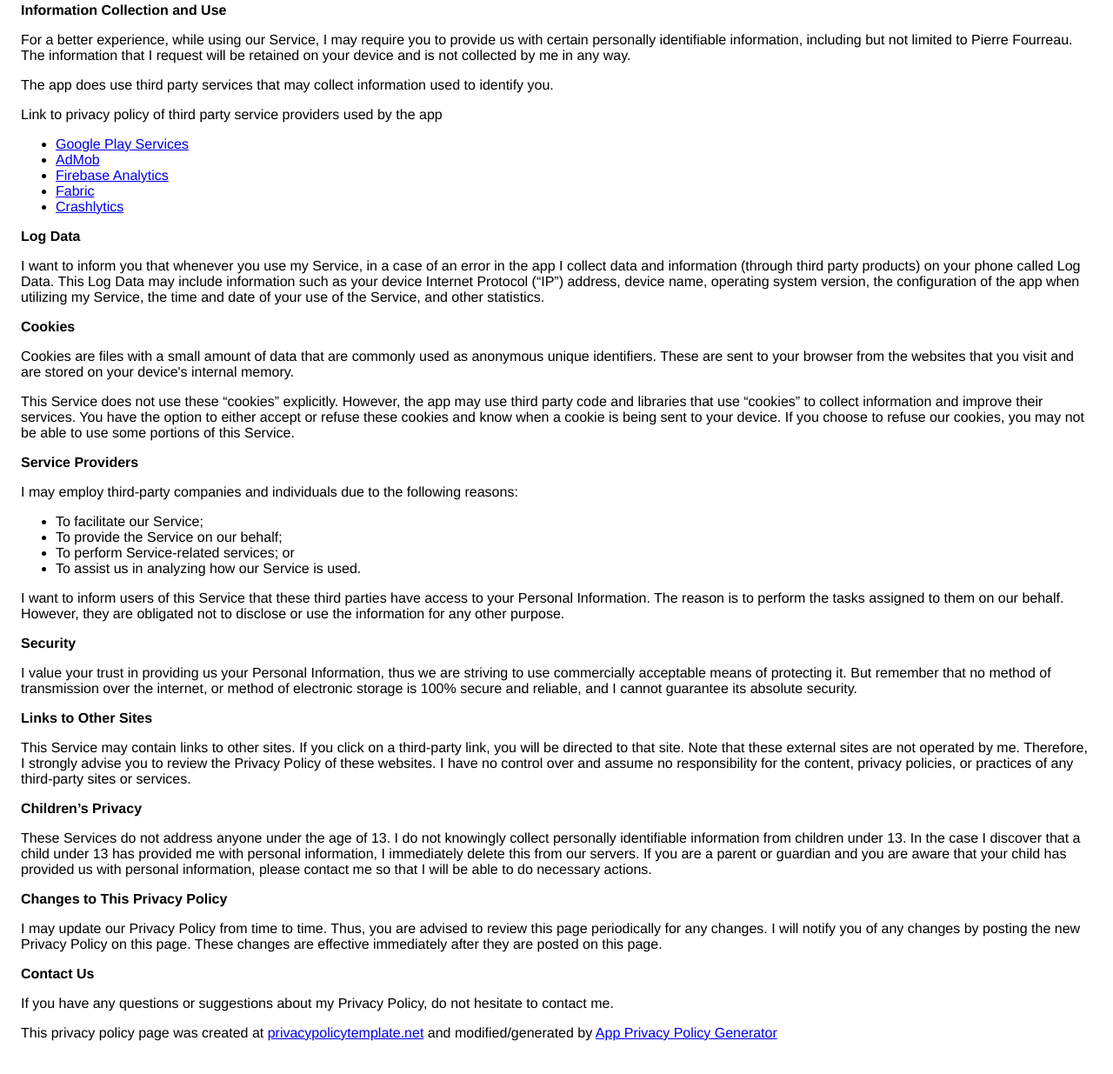
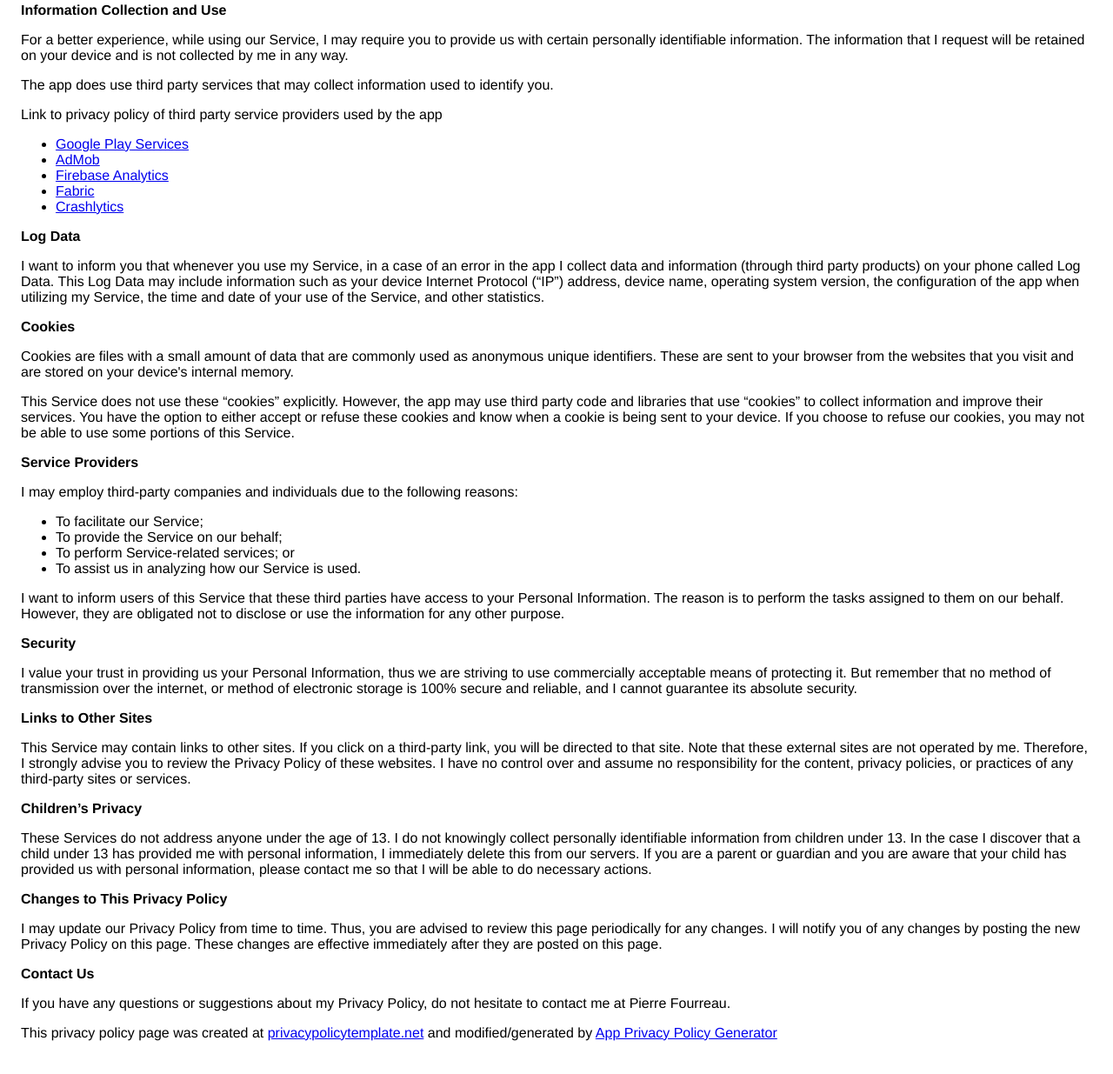
Before and after one commit to PierreFourreau/PierreFourreau.github.io, a plain HTML site: page francoisdamiens_privacy_policy.html in a window 1280 px wide. Shown: the part 261-1496 px from the top of the page at 87% size. Drawn offline with Linux system fonts and the light colour scheme.

Commit message:
add policy

```diff
--- a/francoisdamiens_privacy_policy.html
+++ b/francoisdamiens_privacy_policy.html
@@ -1,46 +1,122 @@
-<!DOCTYPE html><html> <head> <meta charset="utf-8"> <meta name="viewport" content="width=device-width"> <title>Privacy Policy</title> <style>body{font-family: "Helvetica Neue", Helvetica, Arial, sans-serif; padding:1em;}</style></head> <body><h2>Privacy Policy</h2> <p>  built the Francois Damiens Box app as an Open Source app. This SERVICE is provided by  at no cost and is intended for use as is.
-                  </p> <p>This page is used to inform visitors regarding my policies with the collection, use, and
-                    disclosure of Personal Information if anyone decided to use my Service.
-                  </p> <p>If you choose to use my Service, then you agree to the collection and use of information in relation
-                    to this policy. The Personal Information that I collect is used for providing and improving the
-                    Service. I will not use or share your information with anyone except as described
-                    in this Privacy Policy.
-                  </p> <p>The terms used in this Privacy Policy have the same meanings as in our Terms and Conditions, which is accessible
-                    at Francois Damiens Box unless otherwise defined in this Privacy Policy.
-                  </p> <p><strong>Information Collection and Use</strong></p> <p>For a better experience, while using our Service, I may require you to provide us with certain
-                    personally identifiable information, including but not limited to Pierre Fourreau. The information that I request will be retained on your device and is not collected by me in any way.
-                  </p> <p>The app does use third party services that may collect information used to identify you.</p> <div><p>Link to privacy policy of third party service providers used by the app</p> <ul><li><a href="https://www.google.com/policies/privacy/" target="_blank">Google Play Services</a></li> <li><a href="https://support.google.com/admob/answer/6128543?hl=en" target="_blank">AdMob</a></li> <li><a href="https://firebase.google.com/policies/analytics" target="_blank">Firebase Analytics</a></li> <li><a href="https://fabric.io/privacy" target="_blank">Fabric</a></li> <li><a href="http://try.crashlytics.com/terms/privacy-policy.pdf" target="_blank">Crashlytics</a></li> <!----></ul></div> <p><strong>Log Data</strong></p> <p> I want to inform you that whenever you use my Service, in a case of an
-                    error in the app I collect data and information (through third party products) on your phone
-                    called Log Data. This Log Data may include information such as your device Internet Protocol (“IP”) address,
-                    device name, operating system version, the configuration of the app when utilizing my Service,
-                    the time and date of your use of the Service, and other statistics.
-                  </p> <p><strong>Cookies</strong></p> <p>Cookies are files with a small amount of data that are commonly used as anonymous unique identifiers. These
-                    are sent to your browser from the websites that you visit and are stored on your device's internal memory.
-                  </p> <p>This Service does not use these “cookies” explicitly. However, the app may use third party code and libraries
-                    that use “cookies” to collect information and improve their services. You have the option to either
-                    accept or refuse these cookies and know when a cookie is being sent to your device. If you choose to
-                    refuse our cookies, you may not be able to use some portions of this Service.
-                  </p> <p><strong>Service Providers</strong></p> <p> I may employ third-party companies and individuals due to the following reasons:</p> <ul><li>To facilitate our Service;</li> <li>To provide the Service on our behalf;</li> <li>To perform Service-related services; or</li> <li>To assist us in analyzing how our Service is used.</li></ul> <p> I want to inform users of this Service that these third parties have access to your
-                    Personal Information. The reason is to perform the tasks assigned to them on our behalf. However, they
-                    are obligated not to disclose or use the information for any other purpose.
-                  </p> <p><strong>Security</strong></p> <p> I value your trust in providing us your Personal Information, thus we are striving
-                    to use commercially acceptable means of protecting it. But remember that no method of transmission over
-                    the internet, or method of electronic storage is 100% secure and reliable, and I cannot guarantee
-                    its absolute security.
-                  </p> <p><strong>Links to Other Sites</strong></p> <p>This Service may contain links to other sites. If you click on a third-party link, you will be directed
-                    to that site. Note that these external sites are not operated by me. Therefore, I strongly
-                    advise you to review the Privacy Policy of these websites. I have no control over
-                    and assume no responsibility for the content, privacy policies, or practices of any third-party sites
-                    or services.
-                  </p> <p><strong>Children’s Privacy</strong></p> <p>These Services do not address anyone under the age of 13. I do not knowingly collect
-                    personally identifiable information from children under 13. In the case I discover that a child
-                    under 13 has provided me with personal information, I immediately delete this from
-                    our servers. If you are a parent or guardian and you are aware that your child has provided us with personal
-                    information, please contact me so that I will be able to do necessary actions.
-                  </p> <p><strong>Changes to This Privacy Policy</strong></p> <p> I may update our Privacy Policy from time to time. Thus, you are advised to review
-                    this page periodically for any changes. I will notify you of any changes by posting
-                    the new Privacy Policy on this page. These changes are effective immediately after they are posted on
-                    this page.
-                  </p> <p><strong>Contact Us</strong></p> <p>If you have any questions or suggestions about my Privacy Policy, do not hesitate to contact
-                    me.
-                  </p> <p>This privacy policy page was created at <a href="https://privacypolicytemplate.net" target="_blank">privacypolicytemplate.net</a>                    and modified/generated by <a href="https://app-privacy-policy-generator.firebaseapp.com/" target="_blank">App Privacy Policy Generator</a></p></body></html>
+<!DOCTYPE html>
+    <html>
+    <head>
+      <meta charset='utf-8'>
+      <meta name='viewport' content='width=device-width'>
+      <title>Privacy Policy</title>
+      <style> body { font-family: 'Helvetica Neue', Helvetica, Arial, sans-serif; padding:1em; } </style>
+    </head>
+    <body>
+    <h2>Privacy Policy</h2> <p>
+                     built the Francois Damiens Box app as
+                    a Freemium app. This SERVICE is provided by
+                     at no cost and is intended for
+                    use as is.
+                  </p> <p>
+                    This page is used to inform visitors regarding
+                    my policies with the collection, use, and
+                    disclosure of Personal Information if anyone decided to use
+                    my Service.
+                  </p> <p>
+                    If you choose to use my Service, then you agree
+                    to the collection and use of information in relation to this
+                    policy. The Personal Information that I collect is
+                    used for providing and improving the Service.
+                    I will not use or share your
+                    information with anyone except as described in this Privacy
+                    Policy.
+                  </p> <p>
+                    The terms used in this Privacy Policy have the same meanings
+                    as in our Terms and Conditions, which is accessible at
+                    Francois Damiens Box unless otherwise defined in this Privacy
+                    Policy.
+                  </p> <p><strong>Information Collection and Use</strong></p> <p>
+                    For a better experience, while using our Service,
+                    I may require you to provide us with certain
+                    personally identifiable information. The
+                    information that I request will be
+                    retained on your device and is not collected by me in any way.
+                  </p> <p>
+                    The app does use third party services that may collect
+                    information used to identify you.
+                  </p> <div><p>
+                      Link to privacy policy of third party service providers
+                      used by the app
+                    </p> <ul><li><a href="https://www.google.com/policies/privacy/" target="_blank">Google Play Services</a></li><li><a href="https://support.google.com/admob/answer/6128543?hl=en" target="_blank">AdMob</a></li><li><a href="https://firebase.google.com/policies/analytics" target="_blank">Firebase Analytics</a></li><!----><li><a href="https://fabric.io/privacy" target="_blank">Fabric</a></li><li><a href="http://try.crashlytics.com/terms/privacy-policy.pdf" target="_blank">Crashlytics</a></li><!----><!----><!----><!----><!----></ul></div> <p><strong>Log Data</strong></p> <p>
+                    I want to inform you that whenever
+                    you use my Service, in a case of an error in the
+                    app I collect data and information (through third
+                    party products) on your phone called Log Data. This Log Data
+                    may include information such as your device Internet
+                    Protocol (“IP”) address, device name, operating system
+                    version, the configuration of the app when utilizing
+                    my Service, the time and date of your use of the
+                    Service, and other statistics.
+                  </p> <p><strong>Cookies</strong></p> <p>
+                    Cookies are files with a small amount of data that are
+                    commonly used as anonymous unique identifiers. These are
+                    sent to your browser from the websites that you visit and
+                    are stored on your device's internal memory.
+                  </p> <p>
+                    This Service does not use these “cookies” explicitly.
+                    However, the app may use third party code and libraries that
+                    use “cookies” to collect information and improve their
+                    services. You have the option to either accept or refuse
+                    these cookies and know when a cookie is being sent to your
+                    device. If you choose to refuse our cookies, you may not be
+                    able to use some portions of this Service.
+                  </p> <p><strong>Service Providers</strong></p> <p>
+                    I may employ third-party companies
+                    and individuals due to the following reasons:
+                  </p> <ul><li>To facilitate our Service;</li> <li>To provide the Service on our behalf;</li> <li>To perform Service-related services; or</li> <li>To assist us in analyzing how our Service is used.</li></ul> <p>
+                    I want to inform users of this
+                    Service that these third parties have access to your
+                    Personal Information. The reason is to perform the tasks
+                    assigned to them on our behalf. However, they are obligated
+                    not to disclose or use the information for any other
+                    purpose.
+                  </p> <p><strong>Security</strong></p> <p>
+                    I value your trust in providing us
+                    your Personal Information, thus we are striving to use
+                    commercially acceptable means of protecting it. But remember
+                    that no method of transmission over the internet, or method
+                    of electronic storage is 100% secure and reliable, and
+                    I cannot guarantee its absolute security.
+                  </p> <p><strong>Links to Other Sites</strong></p> <p>
+                    This Service may contain links to other sites. If you click
+                    on a third-party link, you will be directed to that site.
+                    Note that these external sites are not operated by
+                    me. Therefore, I strongly advise you to
+                    review the Privacy Policy of these websites.
+                    I have no control over and assume no
+                    responsibility for the content, privacy policies, or
+                    practices of any third-party sites or services.
+                  </p> <p><strong>Children’s Privacy</strong></p> <p>
+                    These Services do not address anyone under the age of 13.
+                    I do not knowingly collect personally
+                    identifiable information from children under 13. In the case
+                    I discover that a child under 13 has provided
+                    me with personal information,
+                    I immediately delete this from our servers. If you
+                    are a parent or guardian and you are aware that your child
+                    has provided us with personal information, please contact
+                    me so that I will be able to do
+                    necessary actions.
+                  </p> <p><strong>Changes to This Privacy Policy</strong></p> <p>
+                    I may update our Privacy Policy from
+                    time to time. Thus, you are advised to review this page
+                    periodically for any changes. I will
+                    notify you of any changes by posting the new Privacy Policy
+                    on this page. These changes are effective immediately after
+                    they are posted on this page.
+                  </p> <p><strong>Contact Us</strong></p> <p>
+                    If you have any questions or suggestions about
+                    my Privacy Policy, do not hesitate to contact
+                    me at Pierre Fourreau.
+                  </p> <p>
+                    This privacy policy page was created at
+                    <a href="https://privacypolicytemplate.net" target="_blank">privacypolicytemplate.net</a>
+                    and modified/generated by
+                    <a href="https://app-privacy-policy-generator.firebaseapp.com/" target="_blank">App Privacy Policy Generator</a></p>
+    </body>
+    </html>
```
